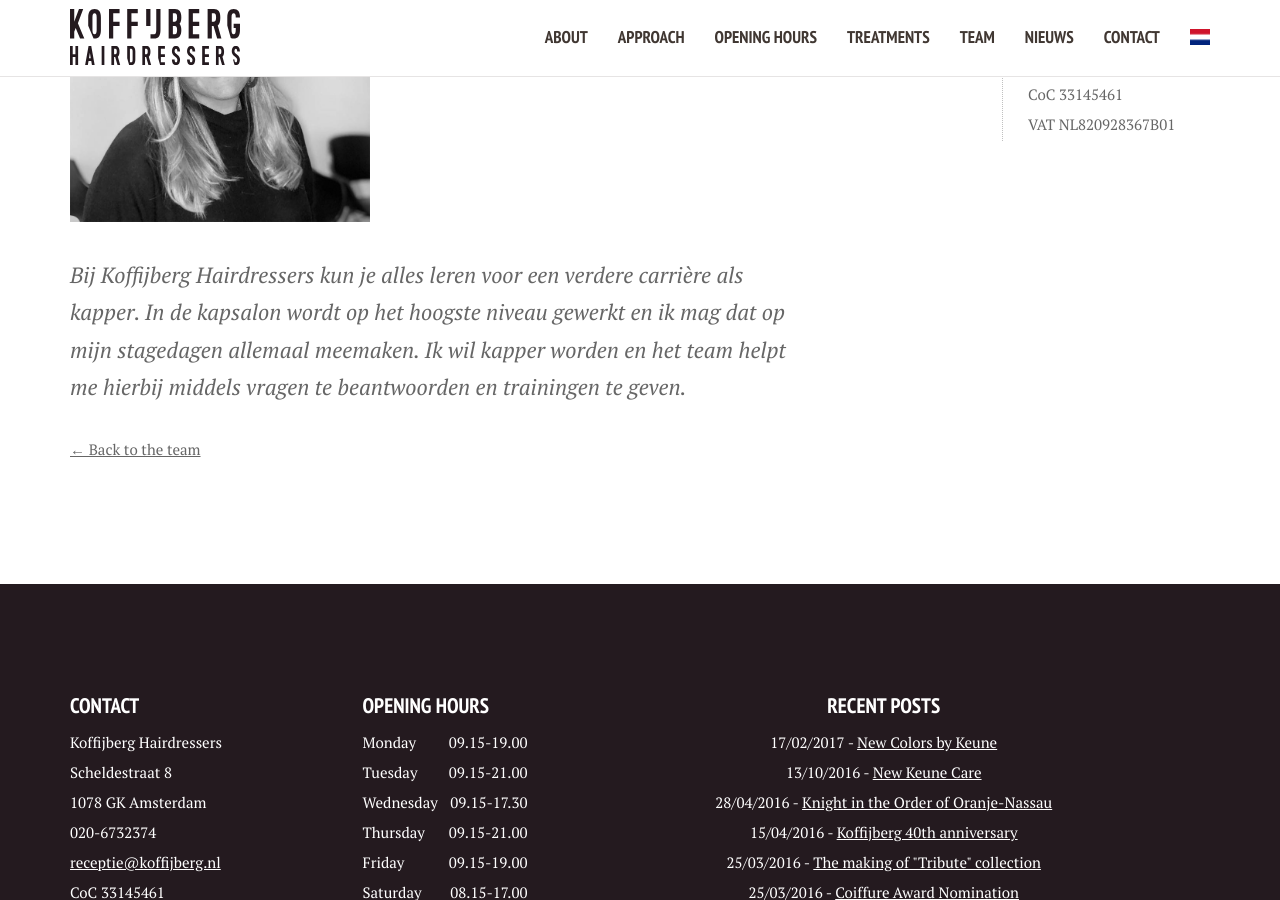
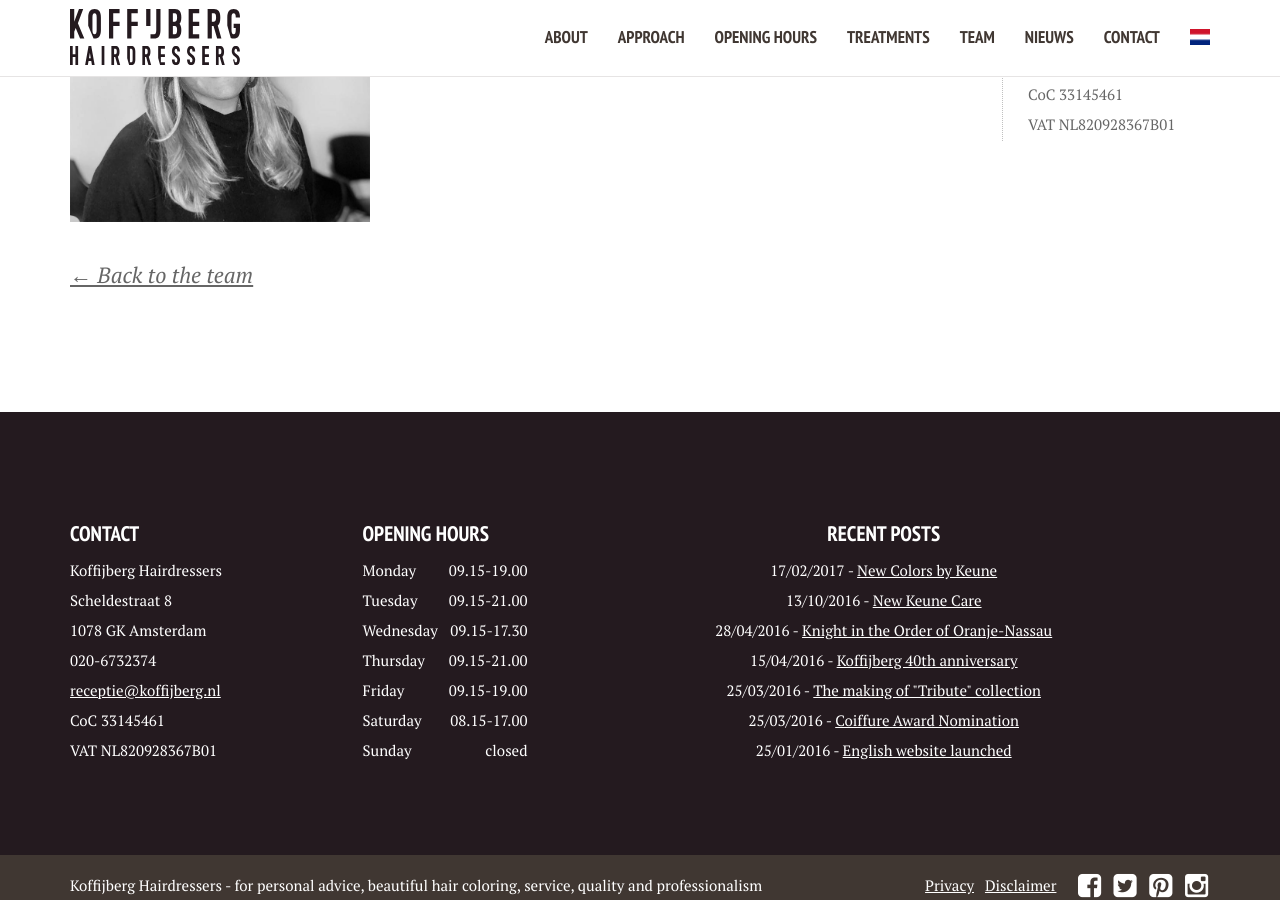
Before and after one commit to xuantiep/koffijberghairdressers, a Jekyll site: the page built from _members/brit.md, in a window 1280 px wide and 900 px high, scrolled down 570 px. Built offline with Jekyll 4.4.1, drawn with Linux system fonts in a browser that asks for light colours.

Commit message:
Updated '_members/brit.md' via CloudCannon

```diff
--- a/_members/brit.md
+++ b/_members/brit.md
@@ -5,6 +5,3 @@ image: /img/profielfotos/IMG_0360_0000s_0008_Layer 9.jpg
 functie: Junior-Stylist
 order: 23
 ---
-
-
-Bij Koffijberg Hairdressers kun je alles leren voor een verdere carri&egrave;re als kapper. In de kapsalon wordt op het hoogste niveau gewerkt en ik mag dat op mijn stagedagen allemaal meemaken. Ik wil kapper worden en het team helpt me hierbij middels vragen te beantwoorden en trainingen te geven. &nbsp;&nbsp;
```
